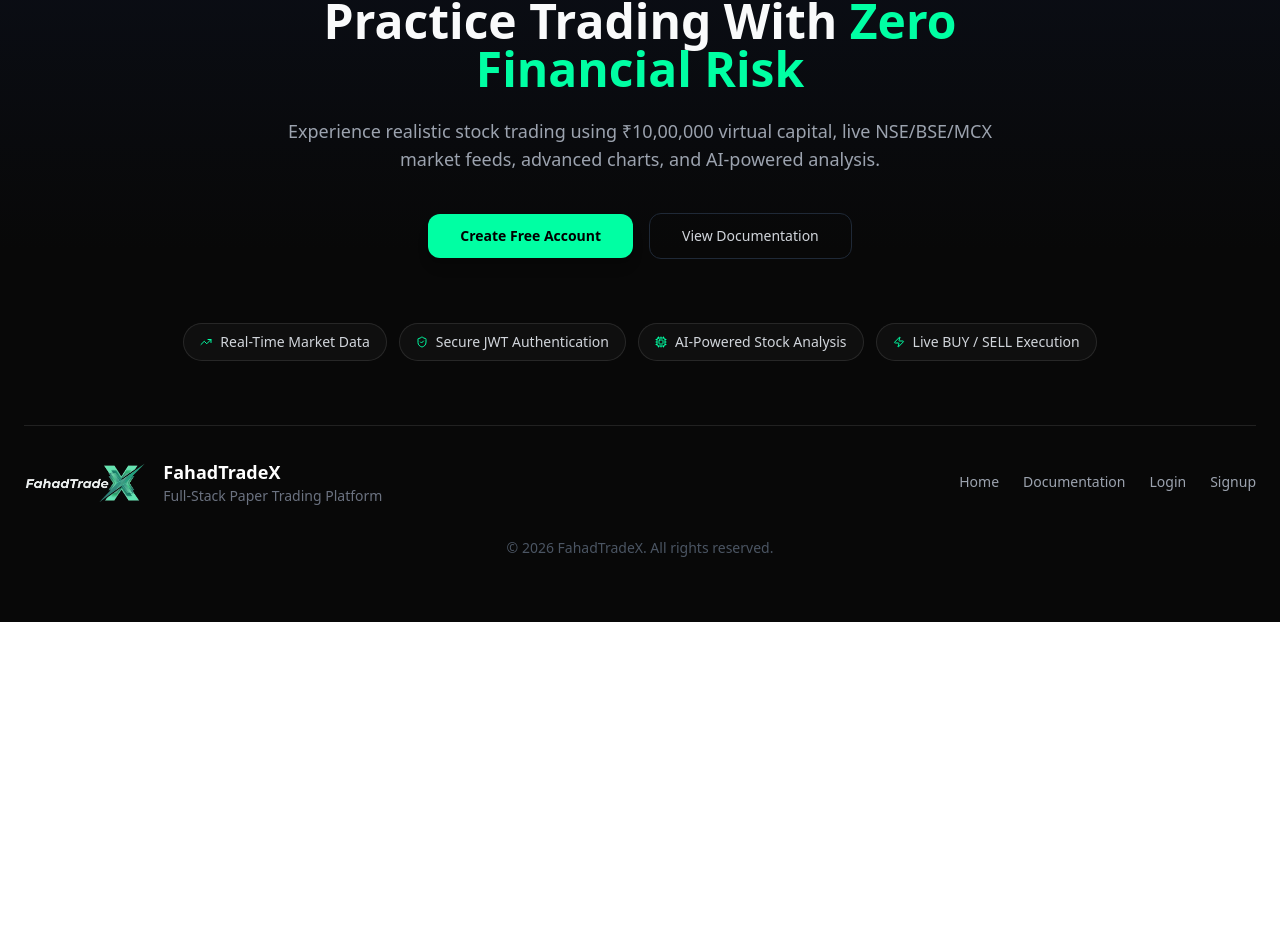
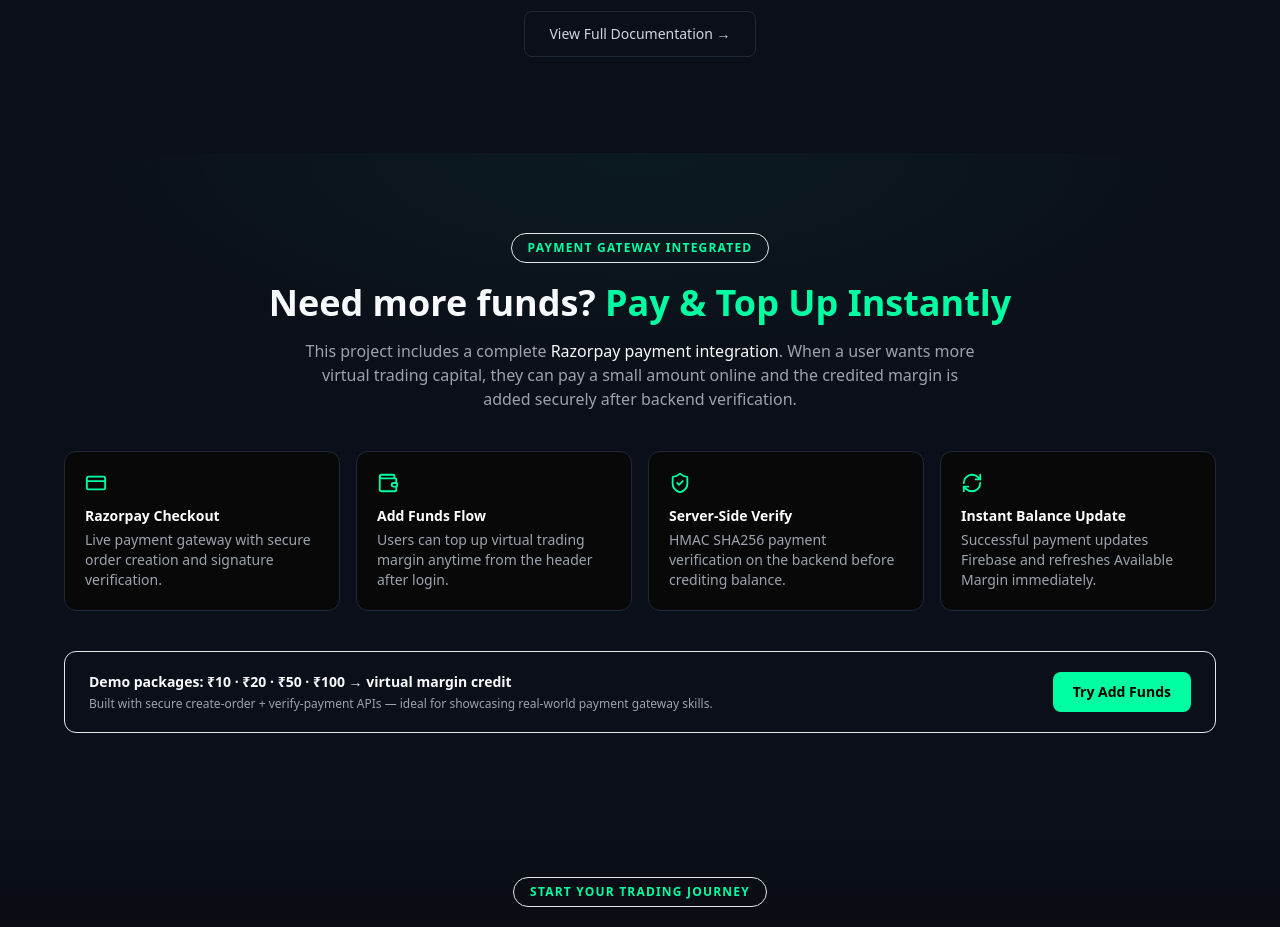
Before and after one commit to CSE-Fahad-Nathani/fahadtradex-frontend, a React (Vite) app: page / in a window 1280 px wide. Shown: the part 1870-2797 px from the top of the page. Before the commit the page ends 2492 px from the top, so only its background shows below. Built offline with nearby package versions, Linux system fonts and the light colour scheme; no server answers.

Commit message:
Added Payment integrations in home page and documentation page

```diff
--- a/src/components/layout/CTASection.jsx
+++ b/src/components/layout/CTASection.jsx
@@ -6,9 +6,14 @@
   ShieldCheck,
   Cpu,
   Zap,
+  CreditCard,
 } from "lucide-react";
 
 const features = [
+  {
+    icon: CreditCard,
+    text: "Razorpay Payment Integration",
+  },
   {
     icon: TrendingUp,
     text: "Real-Time Market Data",
--- a/src/components/layout/HeroSection.jsx
+++ b/src/components/layout/HeroSection.jsx
@@ -2,7 +2,7 @@
 import stockVideo from "../../assets/videos/stock-bg.webm";
 import { motion } from "framer-motion";
 import ReactPlayer from "react-player";
-import { TrendingUp, Zap, Cpu, ShieldCheck } from "lucide-react";
+import { TrendingUp, Zap, Cpu, ShieldCheck, CreditCard } from "lucide-react";
 
 /* Animation Variants */
 
@@ -35,6 +35,7 @@
   { icon: TrendingUp, label: "Live BUY / SELL Engine" },
   { icon: Zap, label: "WebSocket Market Feed" },
   { icon: Cpu, label: "AI Stock Analysis" },
+  { icon: CreditCard, label: "Razorpay Payment Gateway" },
   { icon: ShieldCheck, label: "JWT-Secured Trading" },
 ];
 
@@ -101,7 +102,8 @@
           className="mt-2 sm:mt-6 text-gray-300 text-[10px] sm:text-lg max-w-xl leading-relaxed"
         >
           FahadTradeX gives you ₹10,00,000 in virtual capital to trade NSE, BSE, and MCX
-          instruments using live market data powered by 5Paisa.
+          instruments using live market data — with Razorpay payment integration to top up
+          more funds anytime.
         </motion.p>
 
         {/* Buttons */}
--- a/src/pages/Documentation/Documentation.jsx
+++ b/src/pages/Documentation/Documentation.jsx
@@ -4,7 +4,7 @@
 import {
   TrendingUp, BarChart3, Wallet, Search, Cpu, Database,
   Globe, ShieldCheck, Layers, BookOpen, ChevronDown, ArrowLeft,
-  Zap, RefreshCw, LayoutDashboard, FileText, AlertCircle
+  Zap, RefreshCw, LayoutDashboard, FileText, AlertCircle, CreditCard
 } from "lucide-react";
 import logo from "../../assets/images/FahadTradeX.png";
 
@@ -20,7 +20,9 @@
           FahadTradeX is a full-stack real-time paper trading platform built to simulate a
           production-grade brokerage environment. Users receive <span className="text-white font-semibold">₹10,00,000</span> in
           virtual capital and can trade NSE, BSE, and MCX instruments using live market data
-          powered by the 5Paisa API.
+          powered by the 5Paisa API. The platform also includes a complete{" "}
+          <span className="text-white font-semibold">Razorpay payment integration</span> so users
+          can top up additional virtual funds whenever they need more margin.
         </p>
         <p>
           The architecture is modular and scalable — following a{" "}
@@ -33,13 +35,95 @@
             { label: "Virtual Capital", value: "₹10,00,000" },
             { label: "Scrip Records", value: "50,000+" },
             { label: "Exchanges", value: "NSE / BSE / MCX" },
-            { label: "Order States", value: "6 Types" },
+            { label: "Payments", value: "Razorpay" },
           ].map((stat) => (
             <div key={stat.label} className="bg-white/5 border border-white/10 rounded-xl p-4 text-center">
               <p className="text-accent text-xl font-bold">{stat.value}</p>
               <p className="text-gray-400 text-sm mt-1">{stat.label}</p>
             </div>
           ))}
+        </div>
+      </div>
+    ),
+  },
+  {
+    id: "payments",
+    icon: CreditCard,
+    title: "Razorpay Payment & Fund Top-Up",
+    color: "text-emerald-400",
+    content: (
+      <div className="space-y-5 text-gray-300 leading-relaxed">
+        <p>
+          FahadTradeX includes a production-style{" "}
+          <strong className="text-white">payment gateway integration using Razorpay</strong>.
+          When a user needs more virtual trading margin, they can pay a small real amount
+          and receive a larger virtual credit instantly after successful payment verification.
+        </p>
+
+        <div className="bg-emerald-500/10 border border-emerald-500/20 rounded-xl p-5">
+          <h4 className="text-emerald-400 font-semibold mb-3 flex items-center gap-2">
+            <Wallet size={16} /> How Add Funds Works
+          </h4>
+          <ol className="space-y-2 text-sm text-gray-300 list-decimal list-inside">
+            <li>User clicks <strong className="text-white">Add Money</strong> next to Available Margin in the header</li>
+            <li>A package modal opens with clear pay-vs-credit options</li>
+            <li>Razorpay Checkout opens for secure online payment</li>
+            <li>Backend verifies the payment signature before updating balance</li>
+            <li>Virtual margin is credited and Available Margin refreshes immediately</li>
+          </ol>
+        </div>
+
+        <div>
+          <h4 className="text-white font-semibold mb-3">Top-Up Packages</h4>
+          <div className="grid grid-cols-2 md:grid-cols-4 gap-3">
+            {[
+              { pay: "₹10", credit: "₹2,00,000", label: "Starter" },
+              { pay: "₹20", credit: "₹4,50,000", label: "Growth" },
+              { pay: "₹50", credit: "₹10,00,000", label: "Pro" },
+              { pay: "₹100", credit: "₹25,00,000", label: "Elite" },
+            ].map((pack) => (
+              <div key={pack.label} className="bg-white/5 border border-white/10 rounded-xl p-4 text-center">
+                <p className="text-[10px] uppercase tracking-wider text-gray-500 mb-1">{pack.label}</p>
+                <p className="text-accent text-lg font-bold">{pack.pay}</p>
+                <p className="text-gray-400 text-xs mt-1">→ {pack.credit} virtual</p>
+              </div>
+            ))}
+          </div>
+        </div>
+
+        <div className="grid md:grid-cols-2 gap-4">
+          <div className="bg-white/5 border border-white/10 rounded-xl p-5">
+            <h4 className="text-white font-semibold mb-3 flex items-center gap-2">
+              <ShieldCheck size={16} className="text-emerald-400" /> Security Highlights
+            </h4>
+            <ul className="space-y-2 text-sm text-gray-300">
+              <li>Secret keys stay only on the server</li>
+              <li>Orders are created server-side before checkout</li>
+              <li>Payment signature verified with HMAC SHA256</li>
+              <li>Balance is credited only after successful verification</li>
+              <li>Failed or cancelled payments never unlock funds</li>
+            </ul>
+          </div>
+          <div className="bg-white/5 border border-white/10 rounded-xl p-5">
+            <h4 className="text-white font-semibold mb-3 flex items-center gap-2">
+              <RefreshCw size={16} className="text-emerald-400" /> What Gets Saved
+            </h4>
+            <ul className="space-y-2 text-sm text-gray-300">
+              <li>Full payment record stored in Firebase</li>
+              <li>Package details, amount paid, and credit amount</li>
+              <li>Payment status and purchase timestamp</li>
+              <li>User balance updated after successful top-up</li>
+              <li>Unlimited top-ups supported for demo usage</li>
+            </ul>
+          </div>
+        </div>
+
+        <div className="bg-accent/5 border border-accent/20 rounded-xl px-5 py-4">
+          <p className="text-sm text-gray-300">
+            <span className="text-accent font-semibold">Why this matters:</span>{" "}
+            This feature demonstrates real-world payment gateway skills — checkout flow,
+            secure verification, wallet credit, and UI refresh — beyond paper trading alone.
+          </p>
         </div>
       </div>
     ),
@@ -599,8 +683,8 @@
                 <span className="text-accent">FahadTradeX</span>
               </h1>
               <p className="text-gray-400 text-sm sm:text-base md:text-lg max-w-2xl mx-auto lg:mx-0 leading-relaxed">
-                A complete reference for the trading engine, real-time infrastructure, AI systems,
-                database architecture, and UI design powering the platform.
+                A complete reference for the trading engine, Razorpay payment top-ups, real-time
+                infrastructure, AI systems, database architecture, and UI design powering the platform.
               </p>
             </motion.div>
           </div>
--- a/src/pages/Home/Home.jsx
+++ b/src/pages/Home/Home.jsx
@@ -1,12 +1,37 @@
 import { useEffect } from "react";
+import { Link } from "react-router-dom";
+import { motion } from "framer-motion";
+import { CreditCard, ShieldCheck, RefreshCw, Wallet } from "lucide-react";
 import Navbar from "../../components/layout/Navbar";
 import HeroSection from "../../components/layout/HeroSection";
 import FeaturesSection from "../../components/layout/FeaturesSection";
 import CTASection from "../../components/layout/CTASection";
-import Footer from "../../components/layout/Footer";
 
 const MARKET_STATUS_URL =
   "https://fahadtradex-backend.onrender.com/api/market/status";
+
+const paymentPoints = [
+  {
+    icon: CreditCard,
+    title: "Razorpay Checkout",
+    text: "Live payment gateway with secure order creation and signature verification.",
+  },
+  {
+    icon: Wallet,
+    title: "Add Funds Flow",
+    text: "Users can top up virtual trading margin anytime from the header after login.",
+  },
+  {
+    icon: ShieldCheck,
+    title: "Server-Side Verify",
+    text: "HMAC SHA256 payment verification on the backend before crediting balance.",
+  },
+  {
+    icon: RefreshCw,
+    title: "Instant Balance Update",
+    text: "Successful payment updates Firebase and refreshes Available Margin immediately.",
+  },
+];
 
 function Home() {
   useEffect(() => {
@@ -18,17 +43,90 @@
 
   return (
     <div className="bg-primaryBg text-textPrimary min-h-screen">
-
       <Navbar />
-
       <HeroSection />
-
       <FeaturesSection />
 
+      {/* Payment Integration Showcase */}
+      <section className="relative py-10 sm:py-20 px-3 sm:px-6 overflow-hidden">
+        <div
+          aria-hidden="true"
+          className="pointer-events-none absolute inset-0 opacity-40"
+          style={{
+            background:
+              "radial-gradient(ellipse 70% 50% at 50% 0%, rgba(0,255,163,0.12), transparent 70%)",
+          }}
+        />
+
+        <div className="relative max-w-6xl mx-auto">
+          <motion.div
+            initial={{ opacity: 0, y: 24 }}
+            whileInView={{ opacity: 1, y: 0 }}
+            viewport={{ once: true }}
+            transition={{ duration: 0.5 }}
+            className="text-center mb-6 sm:mb-10"
+          >
+            <span className="inline-block text-[8px] sm:text-xs font-semibold tracking-widest uppercase text-accent border border-accent/30 bg-accent/10 px-2.5 sm:px-4 py-0.5 sm:py-1.5 rounded-full mb-3 sm:mb-5">
+              Payment Gateway Integrated
+            </span>
+            <h2 className="text-lg sm:text-3xl md:text-4xl font-bold leading-tight">
+              Need more funds?{" "}
+              <span className="text-accent">Pay & Top Up Instantly</span>
+            </h2>
+            <p className="mt-2 sm:mt-4 text-gray-400 text-[11px] sm:text-base max-w-2xl mx-auto leading-relaxed">
+              This project includes a complete{" "}
+              <span className="text-textPrimary font-medium">Razorpay payment integration</span>.
+              When a user wants more virtual trading capital, they can pay a small amount
+              online and the credited margin is added securely after backend verification.
+            </p>
+          </motion.div>
+
+          <div className="grid grid-cols-2 lg:grid-cols-4 gap-2.5 sm:gap-4 mb-6 sm:mb-10">
+            {paymentPoints.map(({ icon: Icon, title, text }, index) => (
+              <motion.div
+                key={title}
+                initial={{ opacity: 0, y: 20 }}
+                whileInView={{ opacity: 1, y: 0 }}
+                viewport={{ once: true }}
+                transition={{ duration: 0.4, delay: index * 0.07 }}
+                className="rounded-lg sm:rounded-xl border border-borderColor bg-cardBg p-3 sm:p-5"
+              >
+                <div className="mb-2 sm:mb-3 text-accent">
+                  <Icon size={18} className="sm:w-[22px] sm:h-[22px]" />
+                </div>
+                <h3 className="text-[11px] sm:text-sm font-semibold text-white mb-1">{title}</h3>
+                <p className="text-gray-400 text-[10px] sm:text-sm leading-relaxed">{text}</p>
+              </motion.div>
+            ))}
+          </div>
+
+          <motion.div
+            initial={{ opacity: 0, y: 16 }}
+            whileInView={{ opacity: 1, y: 0 }}
+            viewport={{ once: true }}
+            transition={{ duration: 0.45, delay: 0.2 }}
+            className="rounded-xl border border-accent/25 bg-accent/5 px-4 py-4 sm:px-6 sm:py-5 flex flex-col sm:flex-row items-center justify-between gap-3 sm:gap-6"
+          >
+            <div className="text-center sm:text-left">
+              <p className="text-[11px] sm:text-sm font-semibold text-textPrimary">
+                Demo packages: ₹10 · ₹20 · ₹50 · ₹100 → virtual margin credit
+              </p>
+              <p className="text-[10px] sm:text-xs text-gray-400 mt-1">
+                Built with secure create-order + verify-payment APIs — ideal for showcasing
+                real-world payment gateway skills.
+              </p>
+            </div>
+            <Link
+              to="/login"
+              className="shrink-0 inline-flex items-center justify-center px-4 sm:px-5 py-2 sm:py-2.5 rounded-lg bg-accent text-black text-[11px] sm:text-sm font-semibold hover:brightness-110 transition"
+            >
+              Try Add Funds
+            </Link>
+          </motion.div>
+        </div>
+      </section>
+
       <CTASection />
-
-      {/* <Footer /> */}
-
     </div>
   );
 }
```
Also changed, not shown: src/components/layout/FeaturesSection.jsx (+7 -1 lines).
